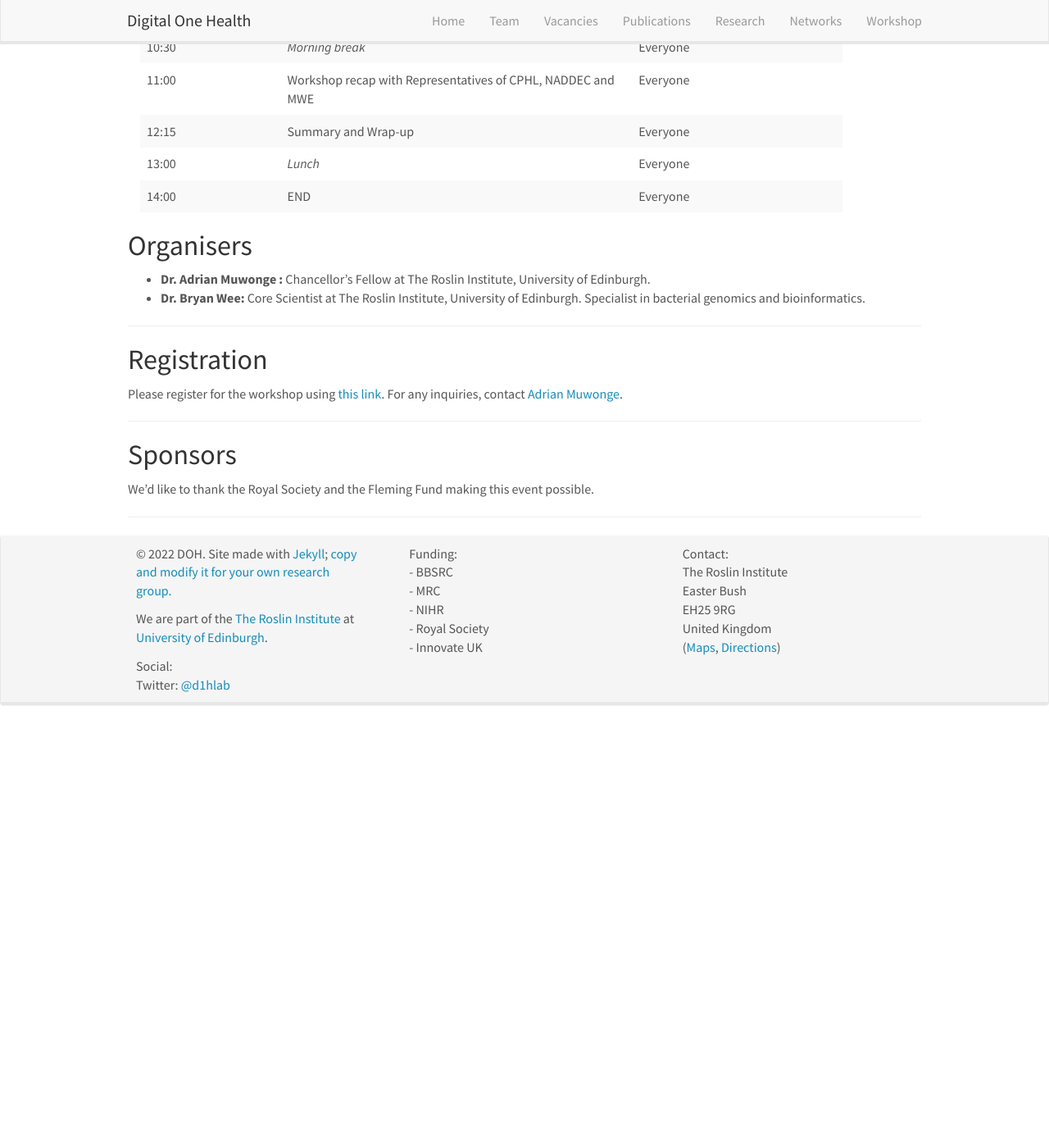
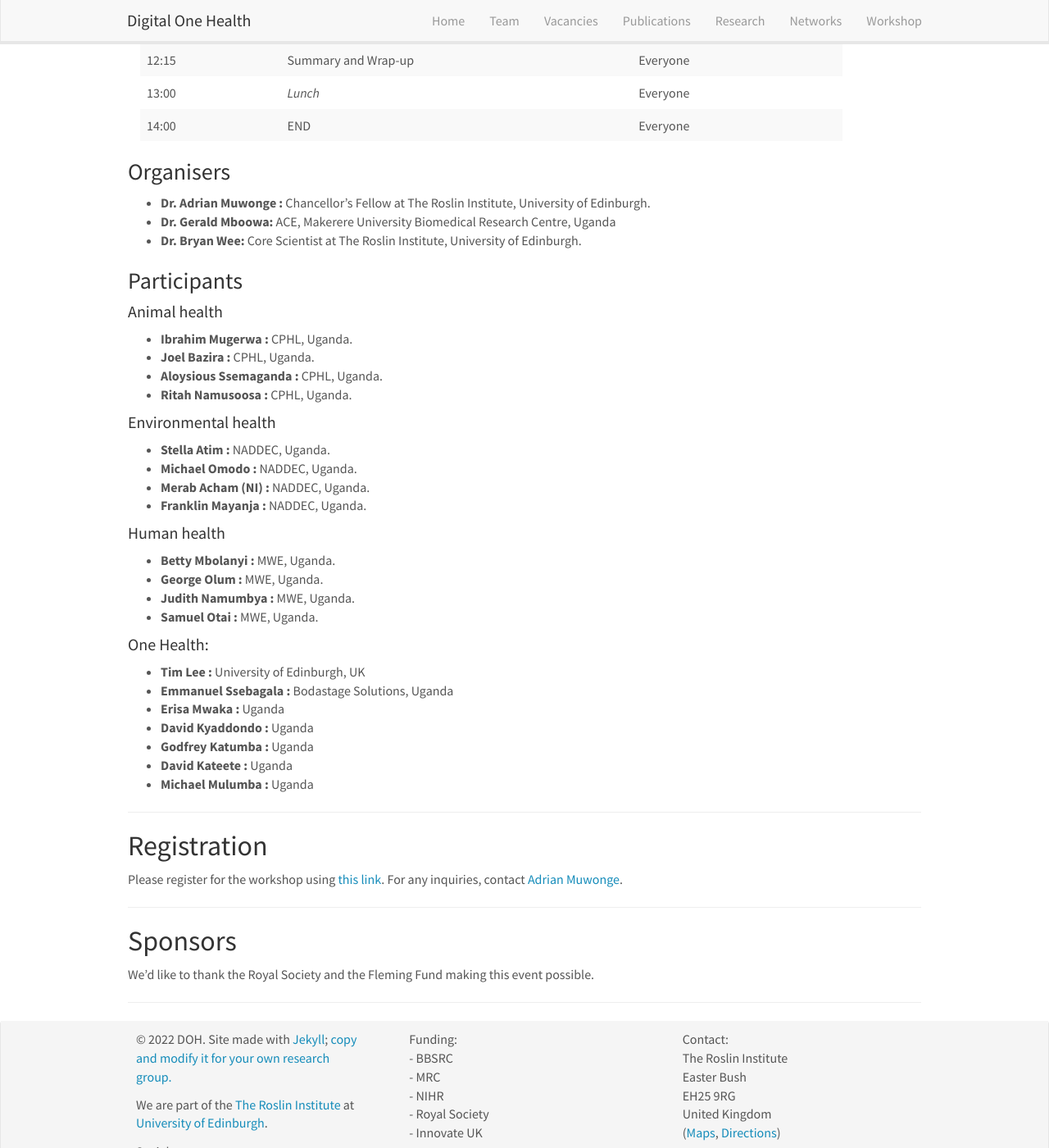
Before and after one commit to Digital-One-Health/digital-one-health.github.io, a Jekyll site: the page built from _pages/doh-workshop.md, in a window 1280 px wide and 1400 px high, scrolled down 1173 px. Shown: the whole window at 82% size. Built offline with Jekyll 4.4.1, drawn with Linux system fonts in a browser that asks for light colours; nearby versions of some CDN libraries; comment, search, counter and statistics services are not loaded; before the commit the page ends 2055 px from its top, so only the background shows below that; some of the changed text lies outside the part shown.

Commit message:
updated invite list

```diff
--- a/_pages/doh-workshop.md
+++ b/_pages/doh-workshop.md
@@ -18,18 +18,11 @@ permalink: /doh-workshop.html
 
 ## Overview
 
-This workshop will introduce participants to [Topic Name].
-
-
-### Prerequisites
-
-* A working laptop with [software specifications or requirements]
-* Basic understanding of [any prerequisite knowledge]
-* [Any other prerequisite]
+This workshop will allow AMR stakeholders in Uganda to engage substantive discussions and agree on the requirements and conditions of data that could be shared responsibly and effectively for One Health outcomes. The conclusions of these discussions will be the foundation of a recommendations paper for a One Health data-sharing framework.
 
 ---
 
-## Schedule
+## Programme
 
 <div class="col-md-11">
 <h3>Day 1</h3>
@@ -63,10 +56,44 @@ This workshop will introduce participants to [Topic Name].
 <br>
 <br>
 
-## Organisers
+### Organisers
 
 * **Dr. Adrian Muwonge :** Chancellor's Fellow at The Roslin Institute, University of Edinburgh.
-* **Dr. Bryan Wee:** Core Scientist at The Roslin Institute, University of Edinburgh. Specialist in bacterial genomics and bioinformatics.
+* **Dr. Gerald Mboowa:** ACE, Makerere University Biomedical Research Centre, Uganda
+* **Dr. Bryan Wee:** Core Scientist at The Roslin Institute, University of Edinburgh.
+
+### Participants
+
+#### Animal health
+
+* **Ibrahim Mugerwa :** CPHL, Uganda.
+* **Joel Bazira :** CPHL, Uganda.
+* **Aloysious Ssemaganda :** CPHL, Uganda.
+* **Ritah Namusoosa :** CPHL, Uganda.
+
+#### Environmental health
+
+* **Stella Atim :** NADDEC, Uganda.
+* **Michael Omodo :** NADDEC, Uganda.
+* **Merab Acham (NI) :** NADDEC, Uganda.
+* **Franklin Mayanja :** NADDEC, Uganda.
+
+#### Human health
+
+* **Betty Mbolanyi  :** MWE, Uganda.
+* **George Olum :** MWE, Uganda.
+* **Judith Namumbya :** MWE, Uganda.
+* **Samuel Otai :** MWE, Uganda.
+
+#### One Health:
+
+* **Tim Lee :** University of Edinburgh, UK
+* **Emmanuel Ssebagala :** Bodastage Solutions, Uganda
+* **Erisa Mwaka :** Uganda
+* **David Kyaddondo :** Uganda
+* **Godfrey Katumba :** Uganda
+* **David Kateete :** Uganda
+* **Michael Mulumba :** Uganda
 
 ---
 
```
Also changed, not shown: 1 other file.
